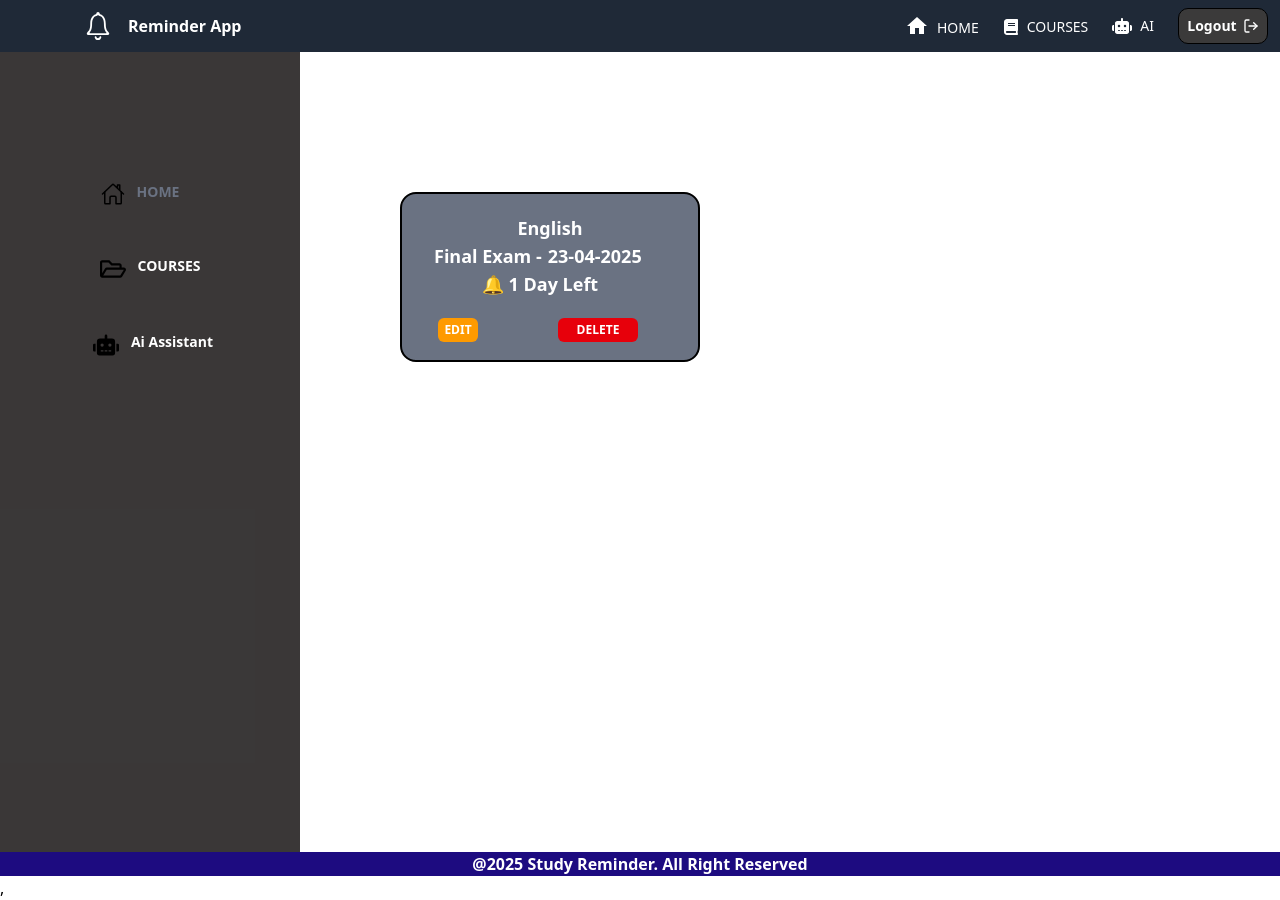
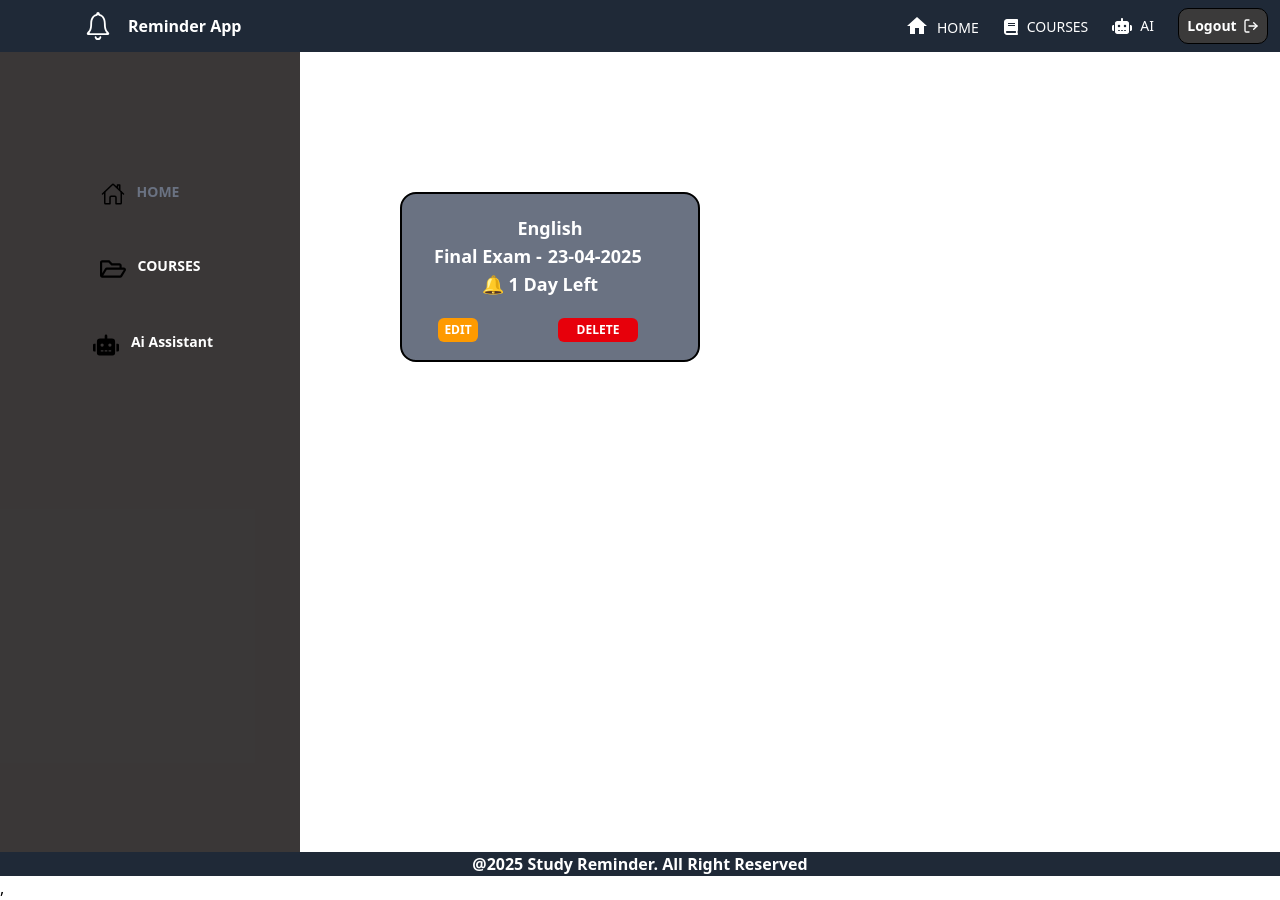
Before and after one commit to Aklile612/Reminder-App, a React (Vite) app: page / in a window 1280 px wide. Built offline with nearby package versions, Linux system fonts and the light colour scheme.

Commit message:
edited the color

```diff
--- a/src/Components/Footer/Footer.jsx
+++ b/src/Components/Footer/Footer.jsx
@@ -3,7 +3,7 @@ import React from 'react'
 const Footer = () => {
   return (
     <>
-     <div className='bg-[#1D0B80] flex justify-center'>
+     <div className='bg-[#1F2937] flex justify-center'>
         <span className='text-white font-bold '>@2025 Study Reminder.  All Right Reserved   </span>
      </div>
     </>
```
